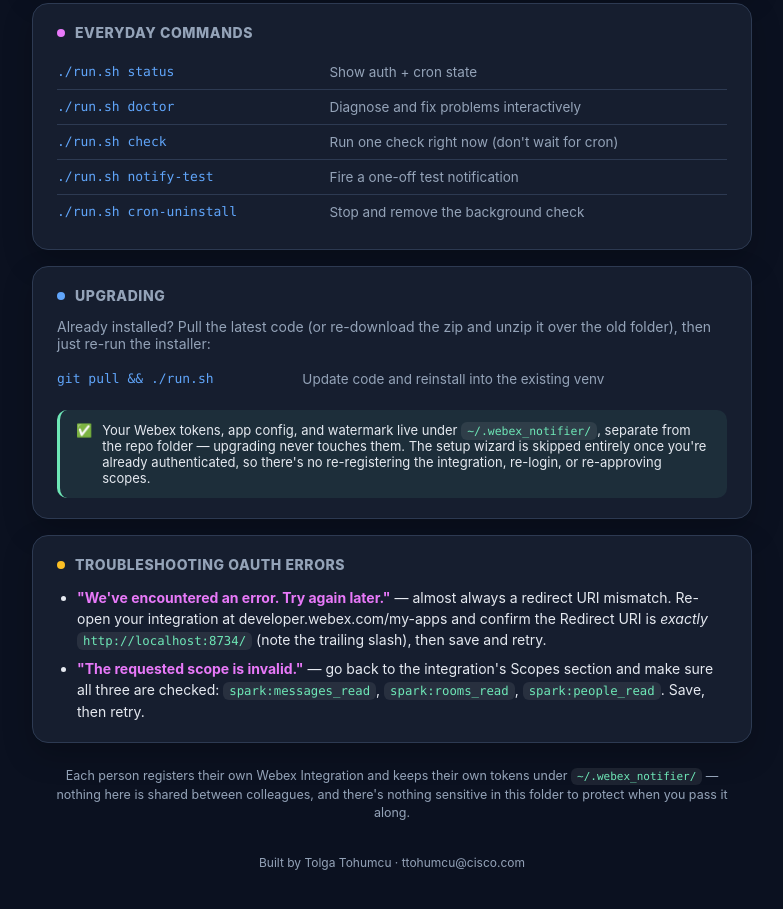
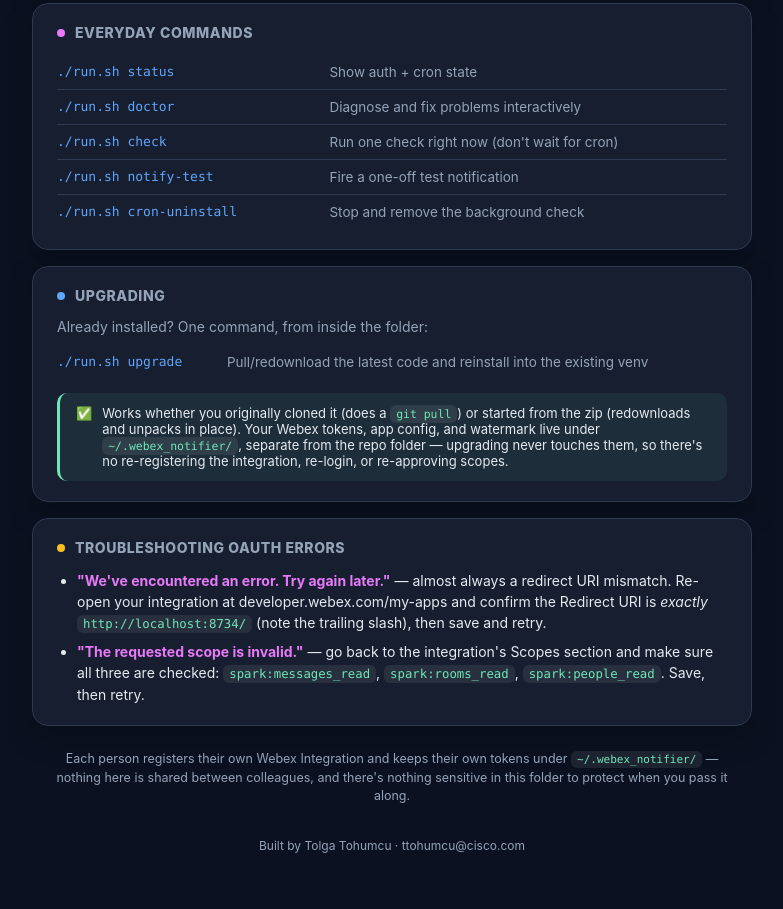
Before and after one commit to ttohumcu-splunk/webex-notifier, a plain HTML site: page docs/index.html in a window 1280 px wide. Shown: the part 1757-2666 px from the top of the page, without its empty margins (248-1031 px from the left). Drawn offline with Linux system fonts and the light colour scheme.

Commit message:
feat: add ./run.sh upgrade command
Handles both install styles: git pull if this is a clone, or a fresh
tarball download unpacked in place if it was a zip install. Either way it
reinstalls into the existing venv and never touches ~/.webex_notifier, so
there's no re-auth. Tested both paths end to end in isolated sandboxes.

```diff
--- a/docs/index.html
+++ b/docs/index.html
@@ -207,7 +207,7 @@
 </style>
 </head>
 <body>
-<div class="version-tag">v0.1.0 &middot; updated 2026-09-03 15:22 EDT</div>
+<div class="version-tag">v0.1.0 &middot; updated 2026-09-03 15:30 EDT</div>
 <div class="wrap">
 
   <div class="brand-lockup">
@@ -341,14 +341,14 @@
   <div class="card">
     <h2><span class="dot" style="background: var(--blue);"></span>Upgrading</h2>
     <p style="margin: 0 0 10px; font-size: 14px; color: var(--text-dim);">
-      Already installed? Pull the latest code (or re-download the zip and unzip it over the old folder), then just re-run the installer:
+      Already installed? One command, from inside the folder:
     </p>
     <table>
-      <tr><td class="cmd">git pull && ./run.sh</td><td class="desc">Update code and reinstall into the existing venv</td></tr>
+      <tr><td class="cmd">./run.sh upgrade</td><td class="desc">Pull/redownload the latest code and reinstall into the existing venv</td></tr>
     </table>
     <div class="note good">
       <span class="icon">✅</span>
-      <span>Your Webex tokens, app config, and watermark live under <code>~/.webex_notifier/</code>, separate from the repo folder — upgrading never touches them. The setup wizard is skipped entirely once you're already authenticated, so there's no re-registering the integration, re-login, or re-approving scopes.</span>
+      <span>Works whether you originally cloned it (does a <code>git pull</code>) or started from the zip (redownloads and unpacks in place). Your Webex tokens, app config, and watermark live under <code>~/.webex_notifier/</code>, separate from the repo folder — upgrading never touches them, so there's no re-registering the integration, re-login, or re-approving scopes.</span>
     </div>
   </div>
 
```
Also changed, not shown: 3 other files.
